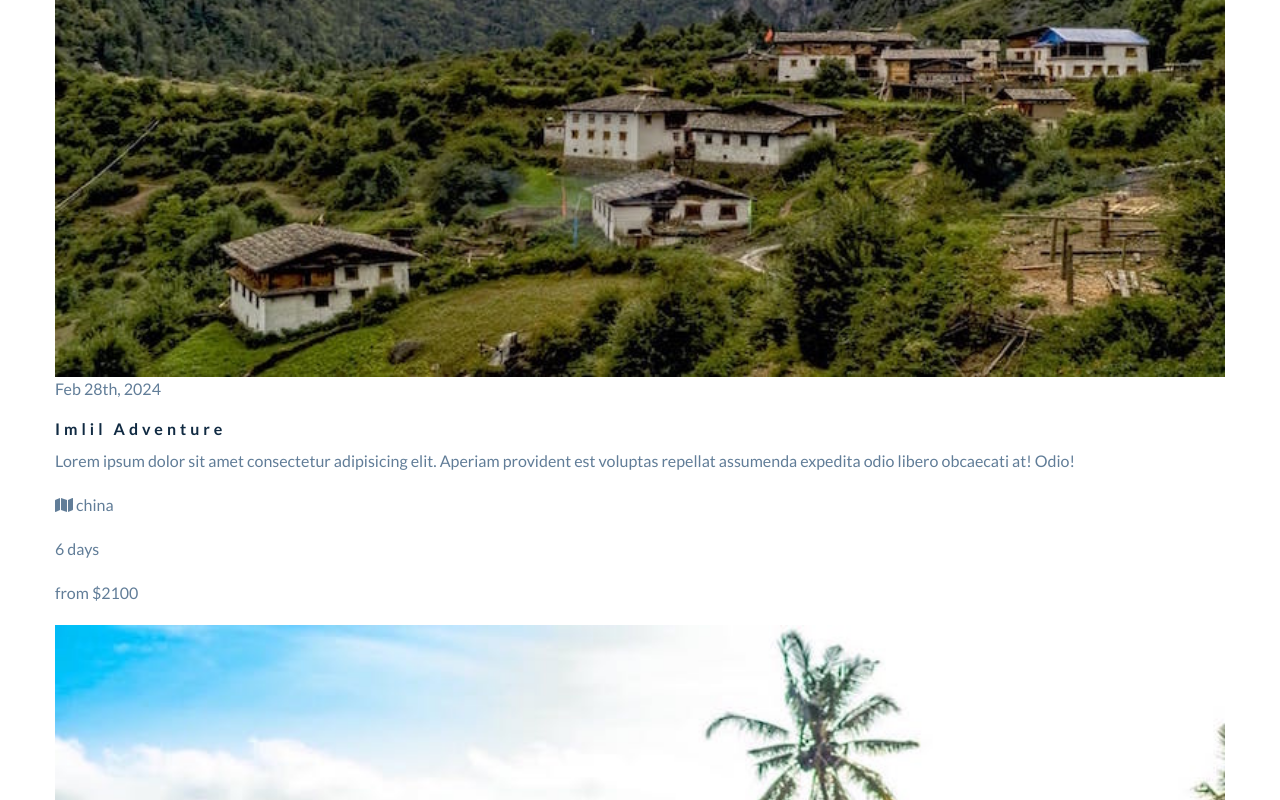
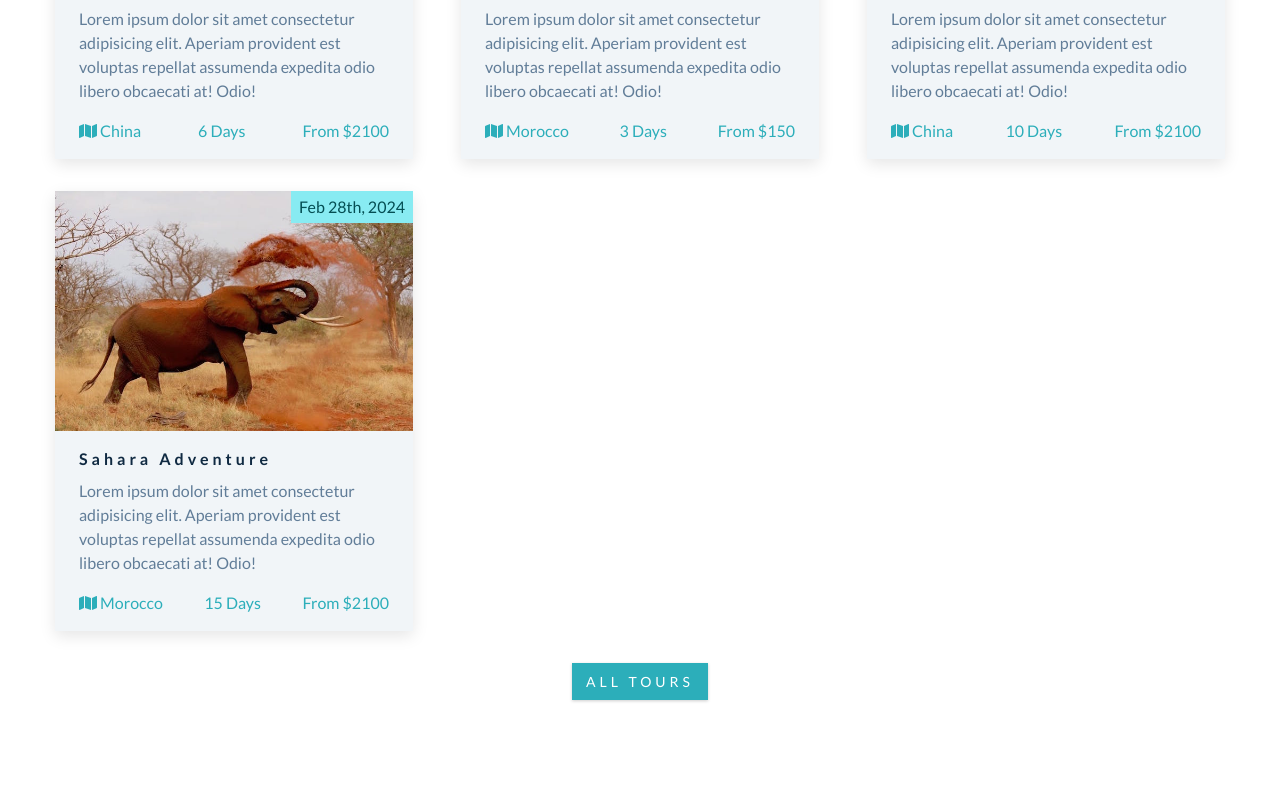
Before and after one commit to CodeCraftsmanAE/MKTours, a plain HTML site: page index.html in a window 1280 px wide. Shown: the part 2320-3120 px from the top of the page. Drawn offline with Linux system fonts and the light colour scheme.

Commit message:
tours section styles + new html button

```diff
--- a/css/styles.css
+++ b/css/styles.css
@@ -353,7 +353,76 @@ Services
 Featured Tours
 ===============
 */
+.tour-card {
+  transition: var(--transition);
+  background: var(--clr-grey-10);
+  box-shadow: var(--light-shadow);
+  margin-bottom: 2rem;
+}
 
+.tour-card:hover {
+  box-shadow: var(--dark-shadow);
+  transform: scale(1.02);
+}
+
+.tour-img-container {
+  position: relative;
+}
+
+.tour-img {
+  height: 15rem;
+  object-fit: cover;
+}
+
+.tour-date {
+  position: absolute;
+  top: 0;
+  right: 0;
+  background: var(--clr-primary-8);
+  margin-bottom: 0;
+  color: var(--clr-primary-1);
+  text-transform: capitalize;
+  padding: 0.25rem 0.5rem;
+}
+
+.tour-info {
+  padding: 1.25rem 1.5rem;
+}
+
+.tour-footer {
+  display: flex;
+  justify-content: space-between;
+  flex-wrap: wrap;
+  align-items: center;
+}
+
+.tour-footer p {
+  line-height: 0;
+  margin-bottom: 0;
+  text-transform: capitalize;
+  color: var(--clr-primary-5);
+}
+
+.tour-btn {
+  text-align: center;
+}
+
+@media screen and (min-width: 768px) {
+  .featured-center {
+    display: flex;
+    flex-wrap: wrap;
+    justify-content: space-between;
+  }
+
+  .tour-card {
+    flex: 0 0 calc(50% - 2rem);
+  }
+}
+@media screen and (min-width: 1170px) {
+  .tour-card {
+    flex: 0 0 calc(33.333% - 2rem);
+  }
+}
 /*
 ===============
 Contact
--- a/index.html
+++ b/index.html
@@ -224,6 +224,9 @@
             <!--end of single tour-->
     </div>
     <!--end of section-center-->
+    <div class="tour-btn">
+      <a href="#" class="btn">all tours</a>
+    </div>
   </section>
   <!-- end of featured tours -->
 
```
